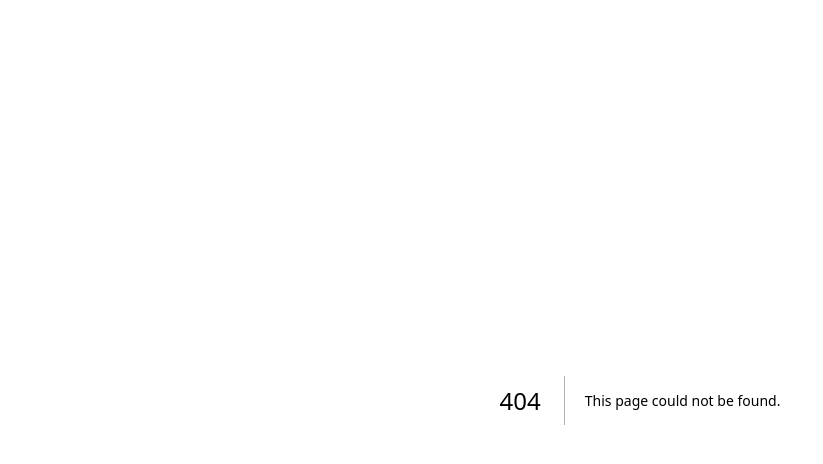
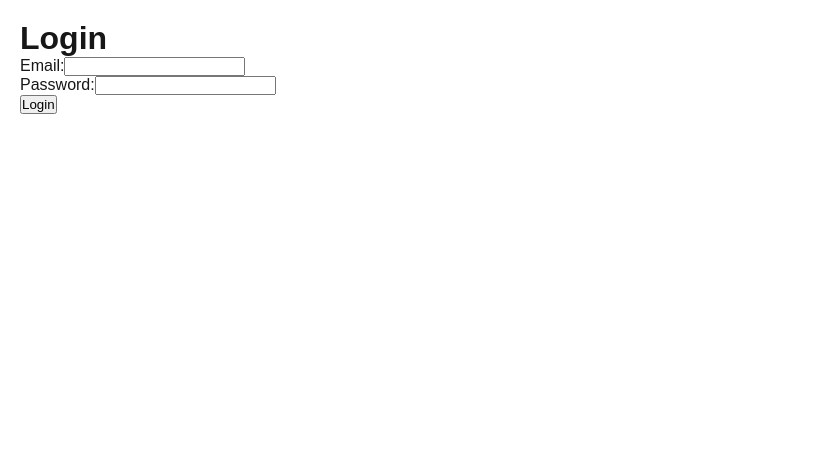
Before and after one commit to Zexal0807/wordcloud-socket, a Next.js app: page /admin/login in a window 1280 px wide. Before the commit this address had no page. Shown: the top 464 px of the page, without its empty margins (0-823 px from the left). Built offline with nearby package versions, Linux system fonts and the light colour scheme.

Commit message:
Add idea of admin panel

```diff
--- /dev/null
+++ b/src/app/admin/layout.jsx
@@ -0,0 +1,14 @@
+export const metadata = {
+	title: "Admin Panel",
+	description: "A simple admin panel with login and product management",
+};
+
+export default function RootLayout({ children }) {
+	return (
+		<html lang="en">
+			<body>
+				<main>{children}</main>
+			</body>
+		</html>
+	);
+}
--- /dev/null
+++ b/src/app/admin/login/page.jsx
@@ -0,0 +1,50 @@
+"use client";
+
+import { useState } from "react";
+import { useRouter } from "next/navigation";
+
+export default function LoginPage() {
+	const [email, setEmail] = useState("");
+	const [password, setPassword] = useState("");
+	const router = useRouter();
+
+	const handleSubmit = (e) => {
+		e.preventDefault();
+		if (true) {
+			let user = {
+				name: "Roberto"
+			}
+			localStorage.setItem("user", JSON.stringify(user));
+			router.push("/admin/quiz");
+		} else {
+			alert("Invalid credentials");
+		}
+	};
+
+	return (
+		<div style={{ padding: "20px" }}>
+			<h1>Login</h1>
+			<form onSubmit={handleSubmit}>
+				<div>
+					<label>Email:</label>
+					<input
+						type="email"
+						value={email}
+						onChange={(e) => setEmail(e.target.value)}
+						required
+					/>
+				</div>
+				<div>
+					<label>Password:</label>
+					<input
+						type="password"
+						value={password}
+						onChange={(e) => setPassword(e.target.value)}
+						required
+					/>
+				</div>
+				<button type="submit">Login</button>
+			</form>
+		</div>
+	);
+}
```
Also changed, not shown: src/app/admin/page.jsx (added, +20 -0 lines), src/app/admin/quiz/[idQuiz]/page.jsx (added, +30 -0 lines), src/app/admin/quiz/page.jsx (added, +45 -0 lines).
